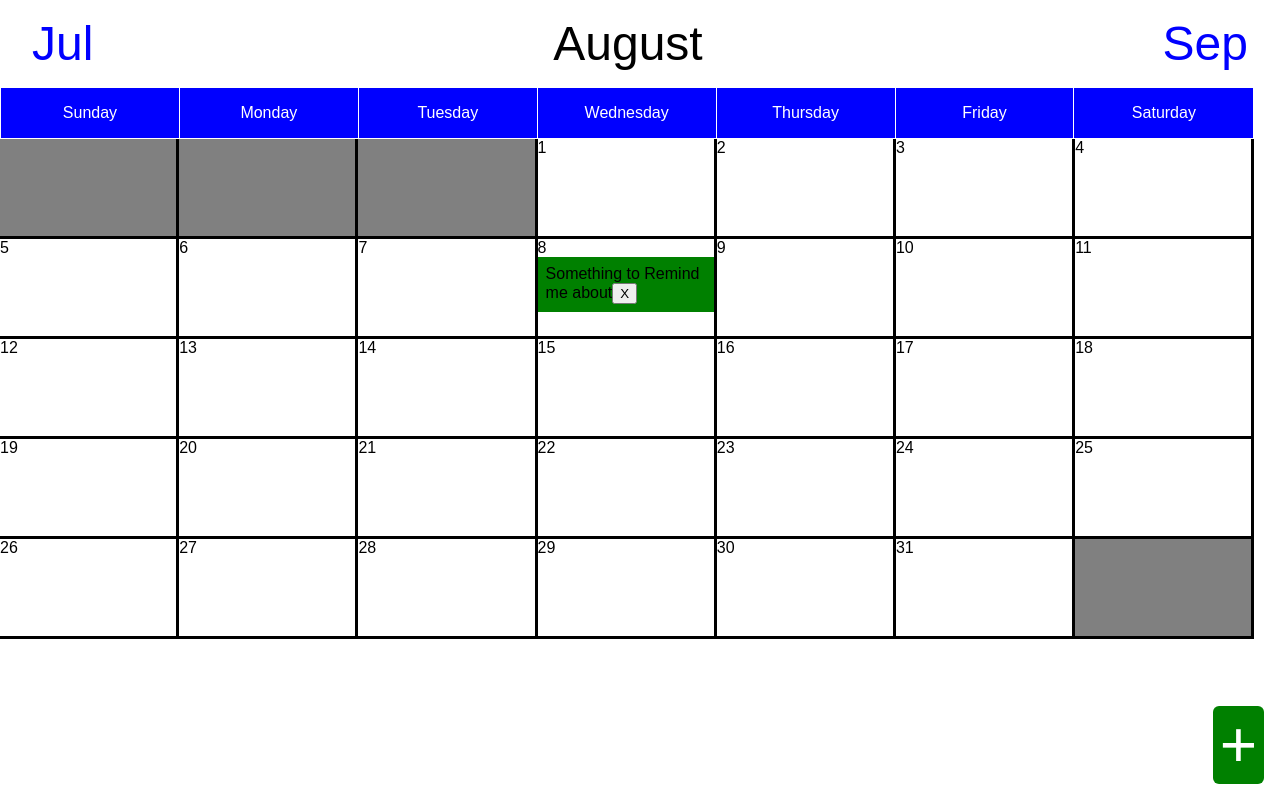
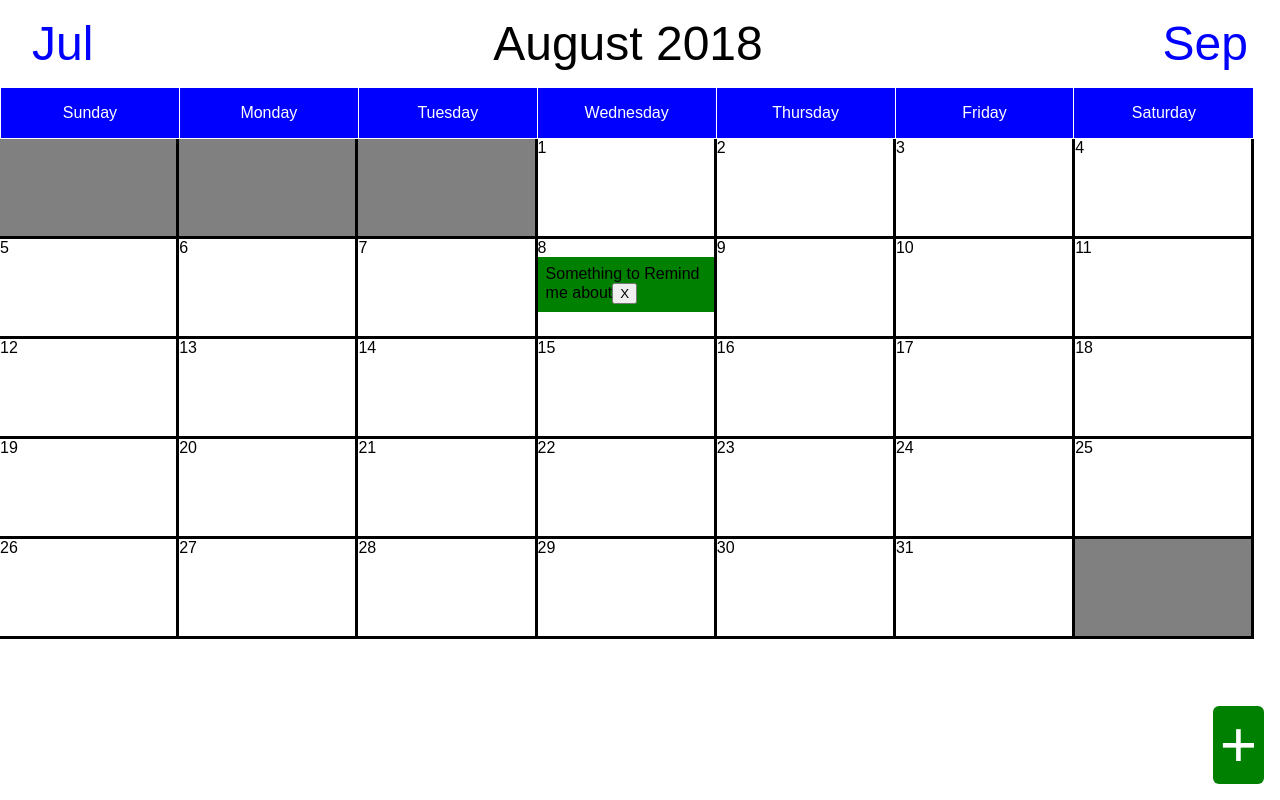
Before and after one commit to jcmckay/calendar, a React (Create React App) app: page / in a window 1280 px wide. Built offline with nearby package versions, Linux system fonts and the light colour scheme.

Commit message:
added the year for display

```diff
--- a/src/header/index.js
+++ b/src/header/index.js
@@ -15,7 +15,7 @@ const Header = ( { date, dispatch } ) => {
           <a href="#" onClick={() => {dispatch({type: 'SET_DATE', value: prevMonth})}}>{prevMonth.format('MMM')}</a>
         </div>
         <div className="current-month">
-          {moment(date).format('MMMM')}
+          { `${moment(date).format('MMMM')} ${moment(date).year()}` }
         </div>
         <div className="next-month">
           <a href="#" onClick={() => {dispatch({type: 'SET_DATE', value:  nextMonth})}}>{nextMonth.format('MMM')}</a>
```
